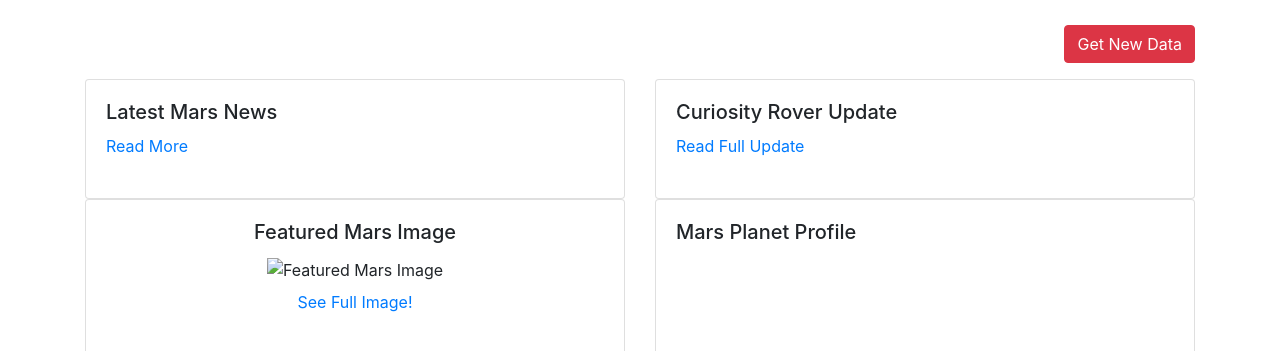
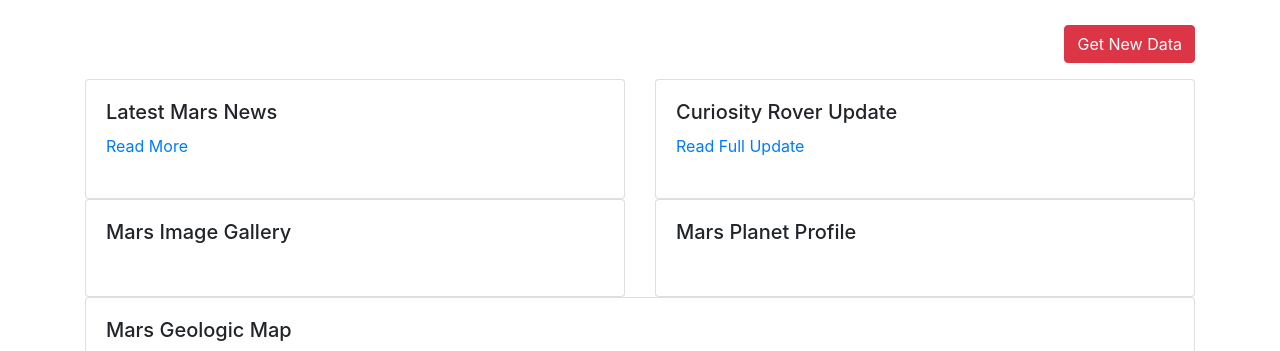
Before and after one commit to sergeevaleeza/UCBBEL2019_Mars-Web-Scraping, a Flask app: page / in a window 1280 px wide. Shown: the part 71-422 px from the top of the page. Run offline with Flask 3, Linux system fonts and the light colour scheme; data that the repository does not hold is empty; some libraries are stand-ins or nearby versions.

Commit message:
Update scraping mechanism

```diff
--- a/app.py
+++ b/app.py
@@ -6,6 +6,7 @@ from dotenv import load_dotenv
 
 # Load .env from the secret file path
 load_dotenv('/etc/secrets/.env')
+# load_dotenv('.env')
 
 app = Flask(__name__)
 
--- a/render.yaml
+++ /dev/null
@@ -1,6 +0,0 @@
-build:
-  commands:
-    - apt-get update
-    - apt-get install -y chromium-browser chromium-driver
-
-start: gunicorn app:app
--- a/static/css/heroic-features.css
+++ b/static/css/heroic-features.css
@@ -6,3 +6,4 @@
 body {
   padding-top: 56px;
 }
+* {box-sizing:border-box}
--- a/templates/index.html
+++ b/templates/index.html
@@ -8,6 +8,94 @@
     <style>
         .card { margin-bottom: 20px; }
         iframe { width: 100%; border: none; height: 800px; }
+
+      * {box-sizing:border-box}
+
+      /* Slideshow container */
+      .slideshow-container {
+        max-width: 1000px;
+        position: relative;
+        margin: auto;
+      }
+
+      /* Hide the images by default */
+      .mySlides {
+        display: none;
+      }
+
+      /* Next & previous buttons */
+      .prev, .next {
+        cursor: pointer;
+        position: absolute;
+        top: 50%;
+        width: auto;
+        margin-top: -22px;
+        padding: 16px;
+        color: white;
+        font-weight: bold;
+        font-size: 18px;
+        transition: 0.6s ease;
+        border-radius: 0 3px 3px 0;
+        user-select: none;
+      }
+
+      /* Position the "next button" to the right */
+      .next {
+        right: 0;
+        border-radius: 3px 0 0 3px;
+      }
+
+      /* On hover, add a black background color with a little bit see-through */
+      .prev:hover, .next:hover {
+        background-color: rgba(0,0,0,0.8);
+      }
+
+      /* Caption text */
+      .text {
+        color: #f2f2f2;
+        font-size: 15px;
+        padding: 8px 12px;
+        position: absolute;
+        bottom: 8px;
+        width: 100%;
+        text-align: center;
+      }
+
+      /* Number text (1/3 etc) */
+      .numbertext {
+        color: #f2f2f2;
+        font-size: 12px;
+        padding: 8px 12px;
+        position: absolute;
+        top: 0;
+      }
+
+      /* The dots/bullets/indicators */
+      .dot {
+        cursor: pointer;
+        height: 15px;
+        width: 15px;
+        margin: 0 2px;
+        background-color: #bbb;
+        border-radius: 50%;
+        display: inline-block;
+        transition: background-color 0.3s ease;
+      }
+
+      .active, .dot:hover {
+        background-color: #717171;
+      }
+
+      /* Fading animation */
+      .fade {
+        animation-name: fade;
+        animation-duration: 6.5s;
+      }
+
+      @keyframes fade {
+        from {opacity: .7}
+        to {opacity: 1}
+      }
     </style>
 </head>
 <body>
@@ -48,13 +136,44 @@
 
         <!-- Featured Image and Mars Facts -->
         <div class="row">
-            <!-- Featured Mars Image -->
+
+          <!-- Mars Image Gallery -->
           <div class="col-md-6">
-                <div class="card h-100 text-center">
+            <div class="card h-100">
               <div class="card-body">
-                        <h5 class="card-title">Featured Mars Image</h5>
-                        <img src="{{ mars_data.featured_image_url }}" class="img-fluid" alt="Featured Mars Image">
-                        <p class="mt-2"><a href="{{ mars_data.featured_image_url }}" target="_blank">See Full Image!</a></p>
+                <h5 class="card-title">Mars Image Gallery</h5>
+
+                <!-- Slideshow container -->
+                <div class="slideshow-container">
+                  {% for image in mars_data.mars_gallery %}
+                  <div class="mySlides fade" style="border: 1px solid #ccc; padding: 10px; margin-bottom: 10px;">
+                    <div class="numbertext">{{ loop.index }} / {{ mars_data.mars_gallery | length }}</div>
+
+                    <a href="{{ image.full_img_url }}" target="_blank">
+                      <img src="{{ image.full_img_url }}"
+                          alt="Mars image"
+                          style="width:100%; height:400px; object-fit:contain; background-color:#e0e0e0; border:2px dashed gray;"
+                          onerror="this.onerror=null;this.src='https://via.placeholder.com/600x400?text=Image+Unavailable';">
+                    </a>
+
+                    <!-- Caption box below the image -->
+                    <div style="background-color: #f8f8f8; padding: 8px; border-top: 1px solid #ddd; margin-top: 10px; font-size: 14px; color: #333;">
+                      {{ image.title }}
+                    </div>
+                  </div>
+                  {% endfor %}
+
+                  <!-- Navigation arrows -->
+                  <a class="prev" onclick="plusSlides(-1)">&#10094;</a>
+                  <a class="next" onclick="plusSlides(1)">&#10095;</a>
+                </div>
+
+                <!-- Dot navigation -->
+                <div style="text-align:center; margin-top: 10px;">
+                  {% for image in mars_data.mars_gallery %}
+                  <span class="dot" onclick="currentSlide({{ loop.index }})"></span>
+                  {% endfor %}
+                </div>
               </div>
             </div>
           </div>
@@ -64,10 +183,11 @@
             <div class="card h-100">
               <div class="card-body">
                 <h5 class="card-title">Mars Planet Profile</h5>
-                        {{ mars_data.mars_facts|safe }}
+                {{ mars_data.mars_facts | safe }}
               </div>
             </div>
           </div>
+
         </div>
 
         <!-- Embedded Hemisphere Map -->
@@ -86,5 +206,48 @@
             </div>
         </div>
     </div>
+
+    <script>
+      let slideIndex = 0;
+
+      document.addEventListener('DOMContentLoaded', function() {
+        showSlides();
+      });
+
+      // Next/previous controls
+      function plusSlides(n) {
+        slideIndex += n - 1;
+        showSlides();
+      }
+
+      // Thumbnail image controls
+      function currentSlide(n) {
+        slideIndex = n - 1;
+        showSlides();
+      }
+
+      function showSlides() {
+        let i;
+        let slides = document.getElementsByClassName("mySlides");
+        let dots = document.getElementsByClassName("dot");
+
+        for (i = 0; i < slides.length; i++) {
+          slides[i].style.display = "none";
+        }
+
+        slideIndex++;
+        if (slideIndex > slides.length) {slideIndex = 1}
+
+        for (i = 0; i < dots.length; i++) {
+          dots[i].className = dots[i].className.replace(" active", "");
+        }
+
+        slides[slideIndex-1].style.display = "block";
+        dots[slideIndex-1].className += " active";
+
+        // Automatically change slides every 6.5 seconds
+        setTimeout(showSlides, 6500);
+      }
+    </script>
 </body>
 </html>
```
Also changed, not shown: scrape_mars_updated.py (+22 -27 lines), 4 other files. Lines whose indentation alone changed are shown as unchanged.
